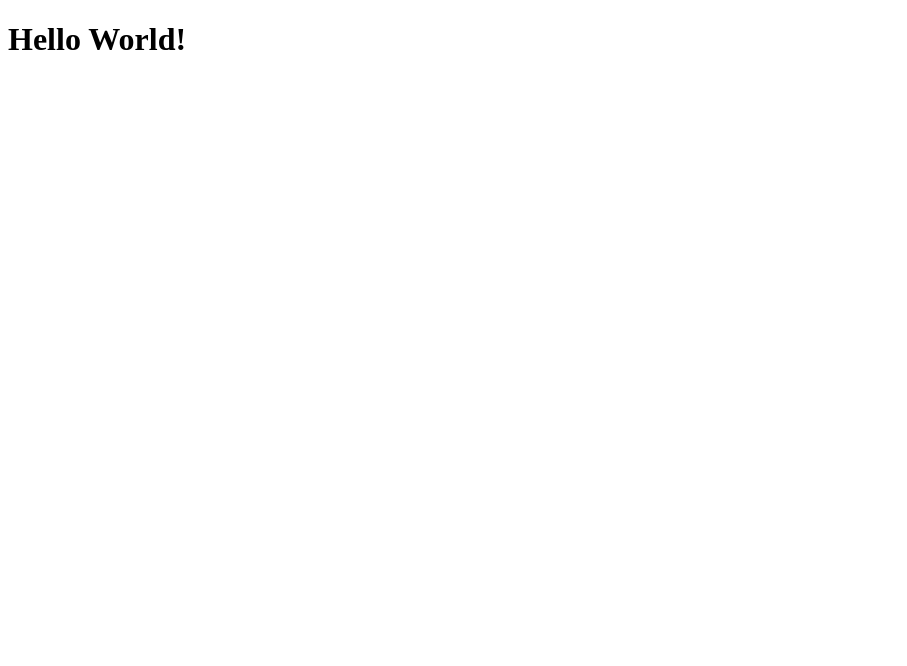
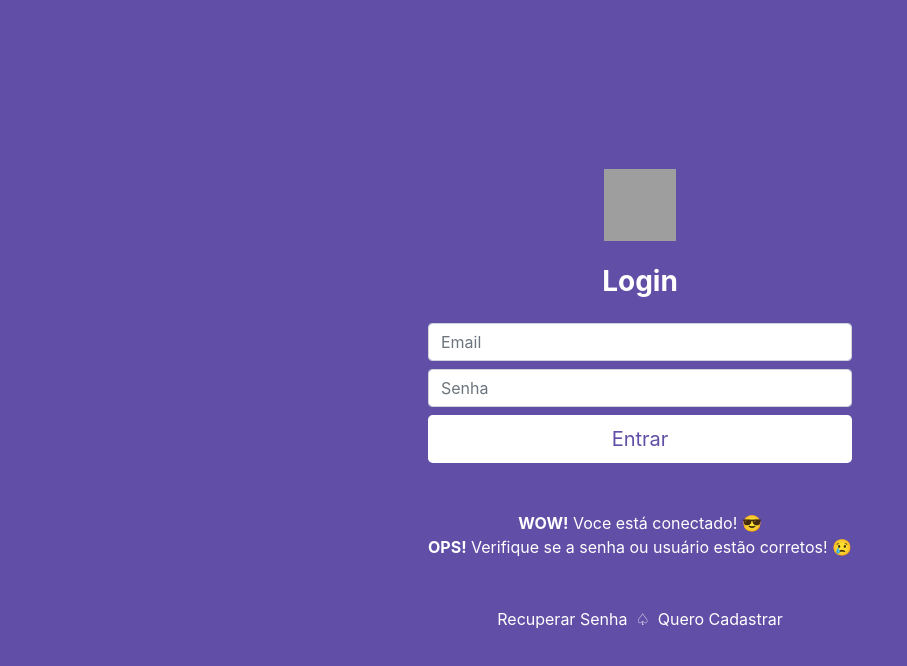
Before and after one commit to eduardoAfernandes/react-eventos, a React (Create React App) app: page / in a window 1280 px wide. Shown: the top 666 px of the page, without its empty margins (0-907 px from the left). Built offline with nearby package versions, Linux system fonts and the light colour scheme; grey boxes are pictures that could not be loaded.

Commit message:
Tela de Login

```diff
--- a/public/index.html
+++ b/public/index.html
@@ -1,14 +1,29 @@
 <!DOCTYPE html>
 <html lang="pt-br">
+
 <head>
   <meta charset="utf-8" />
   <meta name="viewport" content="width=device-width, initial-scale=1" />
+  <title>Eventos</title>
+  <!-- Bootstrap -->
+  <link rel="stylesheet" href="https://stackpath.bootstrapcdn.com/bootstrap/4.1.3/css/bootstrap.min.css"
+    integrity="sha384-MCw98/SFnGE8fJT3GXwEOngsV7Zt27NXFoaoApmYm81iuXoPkFOJwJ8ERdknLPMO" crossorigin="anonymous">
 
-    <title>Eventos</title>
 </head>
+
 <body>
   <noscript>You need to enable JavaScript to run this app.</noscript>
   <div id="root"></div>
 
+  <script src="https://code.jquery.com/jquery-3.3.1.slim.min.js"
+    integrity="sha384-q8i/X+965DzO0rT7abK41JStQIAqVgRVzpbzo5smXKp4YfRvH+8abtTE1Pi6jizo" crossorigin="anonymous">
+  </script>
+  <script src="https://cdnjs.cloudflare.com/ajax/libs/popper.js/1.14.3/umd/popper.min.js"
+    integrity="sha384-ZMP7rVo3mIykV+2+9J3UJ46jBk0WLaUAdn689aCwoqbBJiSnjAK/l8WvCWPIPm49" crossorigin="anonymous">
+  </script>
+  <script src="https://stackpath.bootstrapcdn.com/bootstrap/4.1.3/js/bootstrap.min.js"
+    integrity="sha384-ChfqqxuZUCnJSK3+MXmPNIyE6ZbWh2IMqE241rYiqJxyMiZ6OW/JmZQ5stwEULTy" crossorigin="anonymous">
+  </script>
 </body>
+
 </html>
--- a/src/index.js
+++ b/src/index.js
@@ -1,5 +1,6 @@
 import React from 'react';
 import ReactDOM from 'react-dom';
 import App from './App';
+import Login from './view/login'
 
-ReactDOM.render(<App />,document.getElementById('root'));
+ReactDOM.render(<Login />,document.getElementById('root'));
--- /dev/null
+++ b/src/view/login/index.js
@@ -0,0 +1,35 @@
+import React from 'react';
+import './login.css'
+
+function Login() {
+    return (
+        <div className="login-content d-flex align-items-center">
+            <form className="form-signin mx-auto">
+                <div className="text-center mb-4">
+                    <img className="mb-4" src="../../assets/brand/bootstrap-solid.svg" alt="" width="72" height="72" />
+                    <h1 className="h3 mb-3 font-weight-normal text-white font-weight-bold">Login</h1>
+                </div>
+
+                <input type="email" id="inputEmail" className="form-control my-2" placeholder="Email" />
+                <input type="password" id="inputPassword" className="form-control my-2" placeholder="Senha" />
+
+                <button className="btn btn-lg btn-login btn-block" type="submit">Entrar</button>
+
+            <div className="msg-login text-white text-center my-5">
+                <span><strong>WOW!</strong> Voce está conectado! &#128526;</span> <br></br>
+                <span><strong>OPS!</strong> Verifique se a senha ou usuário estão corretos! &#128546;</span>
+
+            </div>
+
+
+                <div className="opcoes-login mt-2 text-center">
+                    <a href="#" className="mx-2">Recuperar Senha</a>
+                    <span className="py-2 text-white">&#9828;</span>
+                    <a href="#" className="mx-2">Quero Cadastrar</a>
+                </div>
+            </form>
+        </div>
+    )
+}
+
+export default Login;
--- /dev/null
+++ b/src/view/login/login.css
@@ -0,0 +1,28 @@
+.login-content {
+    width: 100%;
+    padding: 15%;
+    margin: auto;
+    background-color: #614EA6;
+    height: 100vh;
+}
+
+.btn-login {
+    background-color: white;
+    color: #614EA6;
+}
+
+.btn-login:hover {
+    background-color: #F21667;
+    color: white;
+}
+
+.opcoes-login a{
+    text-decoration: none;
+    color: white;
+    transition: .3s ease-in;
+}
+
+
+.opcoes-login a:hover{
+    color: red;
+}
```
Lines whose indentation alone changed are shown as unchanged.
